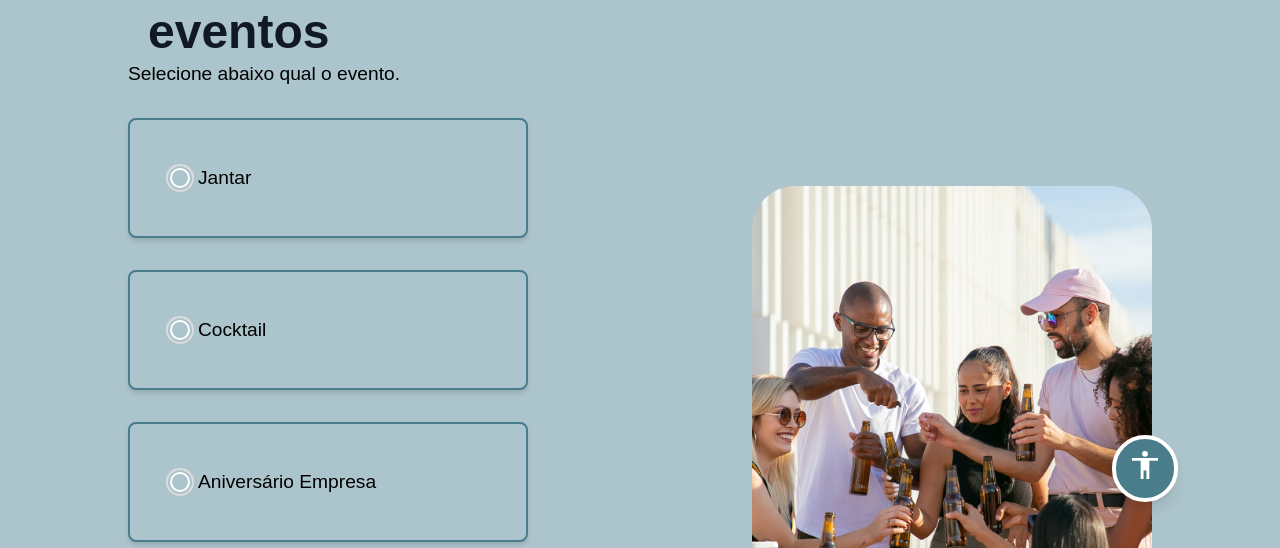
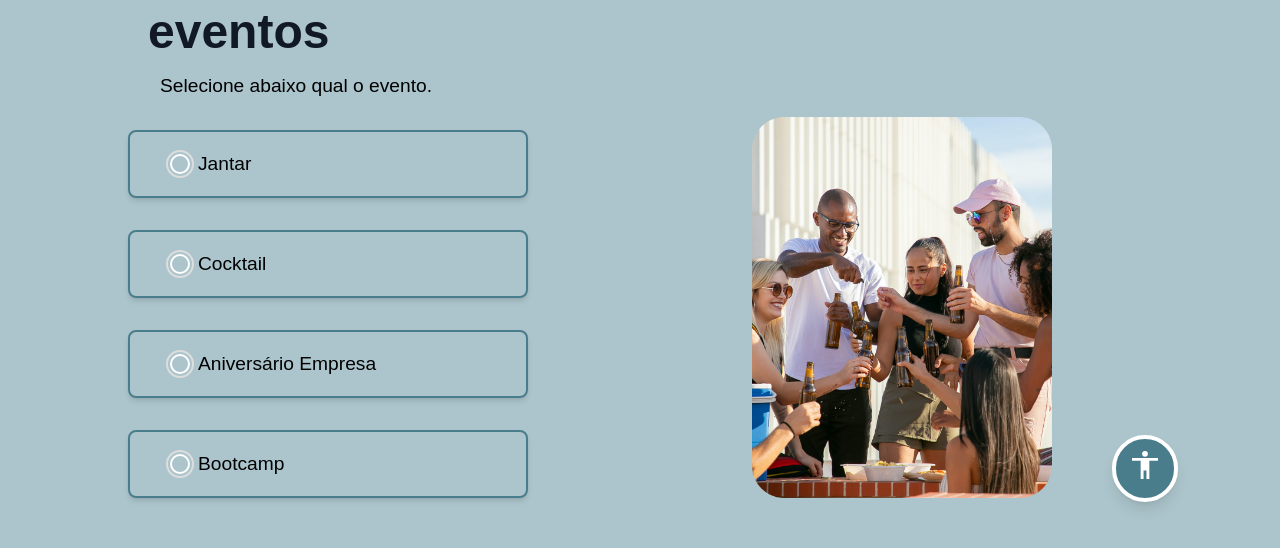
Before and after one commit to yanisfaquir/real_event2, a Next.js app: page /startEvent3 in a window 1280 px wide. Shown: the part 234-782 px from the top of the page. Built offline with nearby package versions, Linux system fonts and the light colour scheme.

Commit message:
feat(Tipos de eventos) estilização

```diff
--- a/src/pages/startEvent3.jsx
+++ b/src/pages/startEvent3.jsx
@@ -99,7 +99,8 @@ import React, {
     useEffect(() => {
       if (formRef.current) {
         window.scrollTo({
-          top: formRef.current.offsetTop + formRef.current.offsetHeight,
+
+          top: formRef.current.offsetHeight,
           behavior: 'smooth',
         });
       }
@@ -245,7 +246,7 @@ import React, {
                   number: prevState.number - 1,
                   text:
                     prevState.number - 1 === 1
-                      ? 'Ir à Página Inicial'
+                      ? 'Ir à Tipos de serviços'
                       : prevState.number - 1 === 2
                         ? 'Retornar à página de localização e data'
                         : 'Retornar à página de tipos de serviço',
@@ -281,11 +282,11 @@ import React, {
                 <Image
                 src={'/assets/pictures/event-type-img.png'}
                 alt="Pessoas felizes confraternizando"
-                width={500}
-                height={80}
+                width={300}
+                height={100}
                 style={{
                     maxWidth: '100%',
-                    height: 'auto',
+                    height: '10%',
                 }}
                 />
             </div>
@@ -298,7 +299,7 @@ import React, {
                 Tipos de eventos
                 </p>
                 <p
-                className="relative max-w-[90vw] mb-8 text-[1.2rem]"
+                className="relative max-w-[90vw] mb-8 text-[1.2rem] ml-8 mt-3"
                 style={{ textAlign: `${alignment ? alignment : 'start'}` }}
                 >
                 Selecione abaixo qual o evento.
@@ -308,7 +309,7 @@ import React, {
                 <li
                     style={{
                     width: '100%',
-                    height: '120px',
+                    height: '20px',
                     borderRadius: '8px',
                     }}
                     className={`flex items-center align-center p-8 my-8 ${highContrast ? 'border-white' : 'border-[#4A7D8B]'} shadow-md border-2`}
@@ -330,7 +331,7 @@ import React, {
                 <li
                     style={{
                     width: '100%',
-                    height: '120px',
+                    height: '20px',
                     borderRadius: '8px',
                     }}
                     className={`flex items-center align-center p-8 my-8 ${highContrast ? 'border-white' : 'border-[#4A7D8B]'} shadow-md border-2`}
@@ -351,7 +352,7 @@ import React, {
                 <li
                     style={{
                     width: '100%',
-                    height: '120px',
+                    height: '20px',
                     borderRadius: '8px',
                     }}
                     className={`flex items-center align-center p-8 my-8 ${highContrast ? 'border-white' : 'border-[#4A7D8B]'} shadow-md border-2`}
@@ -373,7 +374,7 @@ import React, {
                 <li
                     style={{
                     width: '100%',
-                    height: '120px',
+                    height: '20px',
                     borderRadius: '8px',
                     }}
                     className={`flex items-center align-center p-8 my-8 ${highContrast ? 'border-white' : 'border-[#4A7D8B]'} shadow-md border-2`}
```
